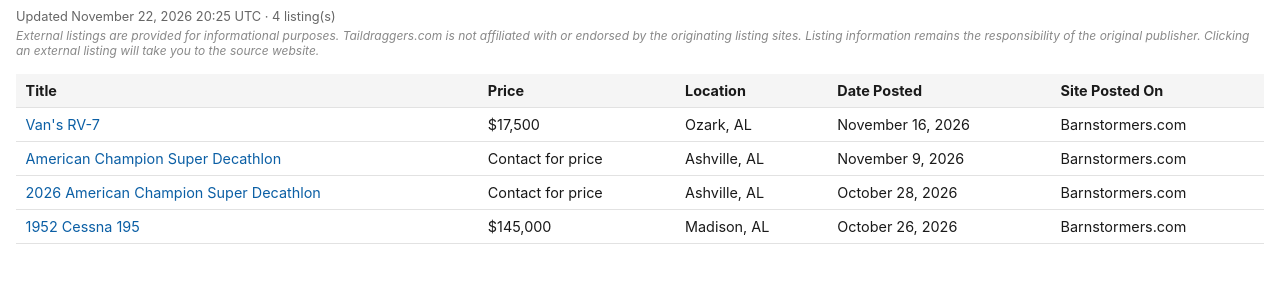
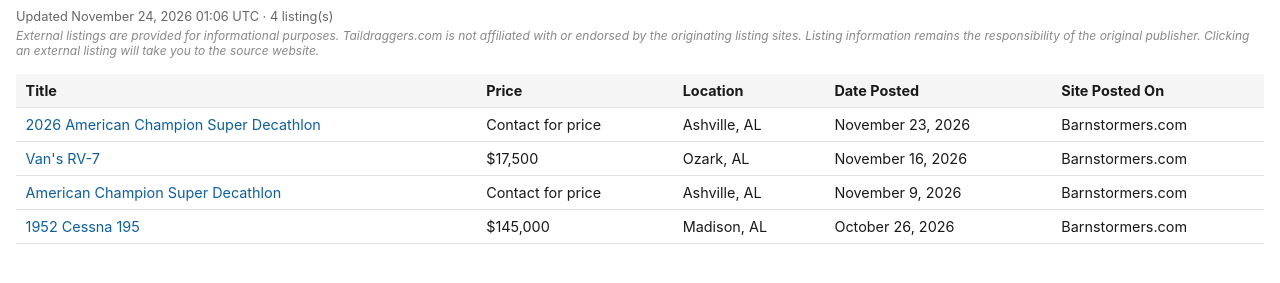
Before and after one commit to taildraggers/alabama, a plain HTML site: page docs/index.html in a window 1280 px wide. Shown: the part 43-326 px from the top of the page. Drawn offline with Linux system fonts and the light colour scheme.

Commit message:
Update Alabama listings (2026-11-24)

```diff
--- a/docs/index.html
+++ b/docs/index.html
@@ -58,16 +58,16 @@
 </head>
 <body>
   <h1>Taildragger Ads in Alabama</h1>
-  <div class="updated">Updated November 22, 2026 20:25 UTC &middot; 4 listing(s)</div>
+  <div class="updated">Updated November 24, 2026 01:06 UTC &middot; 4 listing(s)</div>
   <div class="disclaimer">External listings are provided for informational purposes. Taildraggers.com is not affiliated with or endorsed by the originating listing sites. Listing information remains the responsibility of the original publisher. Clicking an external listing will take you to the source website.</div>
   <table>
     <thead>
       <tr><th>Title</th><th>Price</th><th>Location</th><th>Date Posted</th><th>Site Posted On</th></tr>
     </thead>
     <tbody>
+        <tr><td><a href="https://www.barnstormers.com/classified-2063301-2026-Super-Decathlon-Demo.html" target="_blank" rel="noopener noreferrer">2026 American Champion Super Decathlon</a></td><td>Contact for price</td><td>Ashville, AL</td><td>November 23, 2026</td><td>Barnstormers.com</td></tr>
         <tr><td><a href="https://www.barnstormers.com/classified-2079117-Vans-RV-7-Project.html" target="_blank" rel="noopener noreferrer">Van&#x27;s RV-7</a></td><td>$17,500</td><td>Ozark, AL</td><td>November 16, 2026</td><td>Barnstormers.com</td></tr>
         <tr><td><a href="https://www.barnstormers.com/classified-2060826-Factory-new-Super-Decathlon.html" target="_blank" rel="noopener noreferrer">American Champion Super Decathlon</a></td><td>Contact for price</td><td>Ashville, AL</td><td>November 9, 2026</td><td>Barnstormers.com</td></tr>
-        <tr><td><a href="https://www.barnstormers.com/classified-2063301-2026-Super-Decathlon-Demo.html" target="_blank" rel="noopener noreferrer">2026 American Champion Super Decathlon</a></td><td>Contact for price</td><td>Ashville, AL</td><td>October 28, 2026</td><td>Barnstormers.com</td></tr>
         <tr><td><a href="https://www.barnstormers.com/classified-2025347-1952-Cessna-195.html" target="_blank" rel="noopener noreferrer">1952 Cessna 195</a></td><td>$145,000</td><td>Madison, AL</td><td>October 26, 2026</td><td>Barnstormers.com</td></tr>
     </tbody>
   </table>
```
